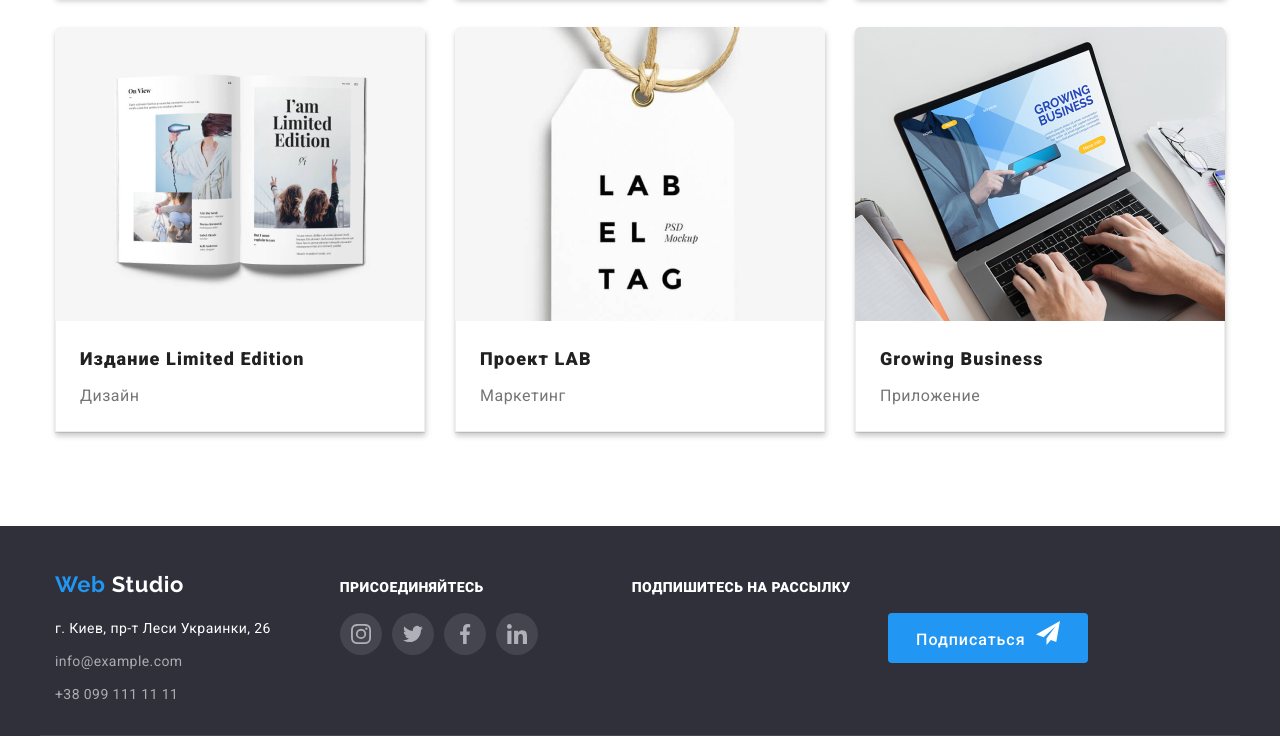
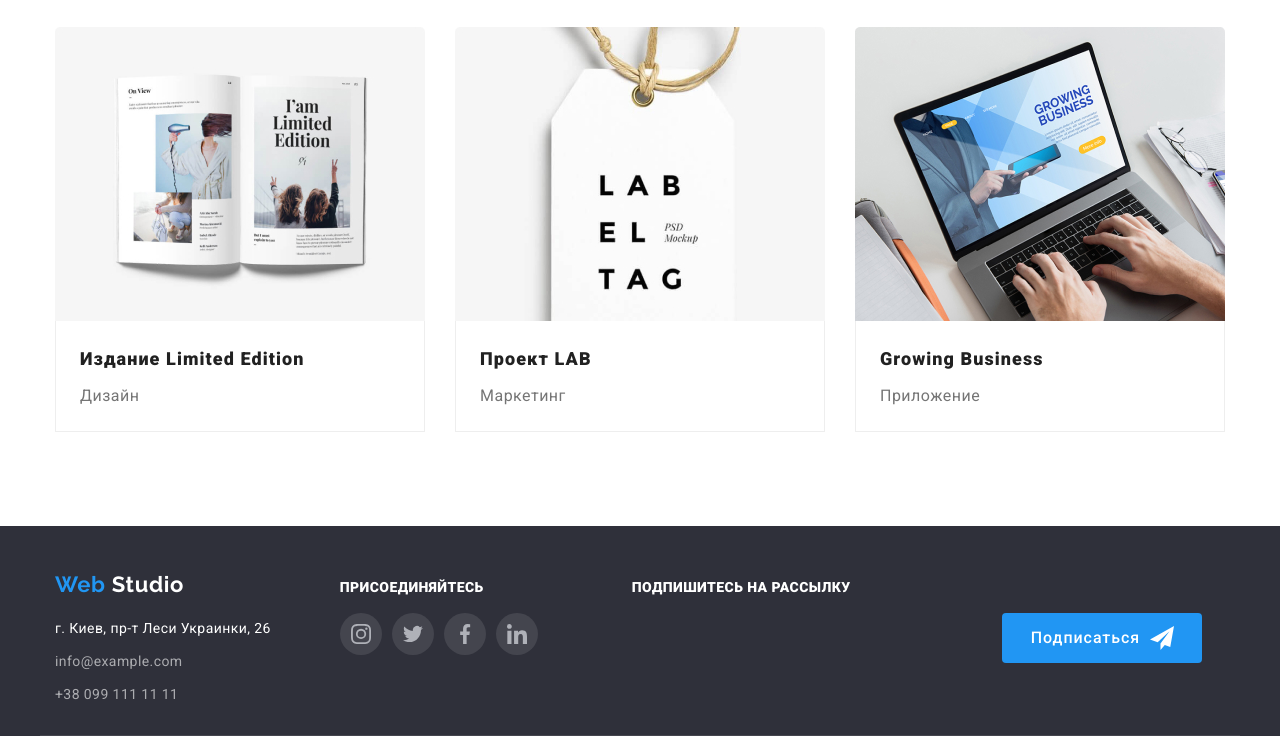
Before and after one commit to MaximPalahnii/goit-markup-hw-04, a plain HTML site: page portfolio.html in a window 1280 px wide. Shown: the part 1106-1842 px from the top of the page. Drawn offline with nearby package versions, Linux system fonts and the light colour scheme.

Commit message:
Домашка04 _26.06_4
gotovo pravki01

```diff
--- a/css/styles.css
+++ b/css/styles.css
@@ -118,8 +118,23 @@ footer .sociallinc {
 
 .footbutton {
   margin-top: 0px;
-  margin-left: 350px;
+  margin-left: 0px;
   padding-top: 0px;
+}
+
+.footteremail {
+  display: flex;
+  align-items: center;
+}
+
+.btn-form-footer {
+  margin-left: 464px;
+  display: flex;
+  align-items: center;
+  padding-left: 29px;
+  padding-top: 10px;
+  padding-right: 28px;
+  padding-bottom: 10px;
 }
 
 /* Header */
@@ -517,12 +532,14 @@ footer .social-item:not(:last-child) {
   display: block;
   width: 370px;
   margin: 15px;
+  border-radius: 5px 5px 0px 0px;
+  position: relative;
+}
 
+.works-item:hover,
+.works-item:focus {
   box-shadow: 1px 4px 6px rgba(0, 0, 0, 0.16), 0px 4px 4px rgba(0, 0, 0, 0.06),
     0px 1px 1px rgba(0, 0, 0, 0.12);
-  border-radius: 5px 5px 0px 0px;
-
-  position: relative;
 }
 
 .works-item .item-title {
--- a/portfolio.html
+++ b/portfolio.html
@@ -303,8 +303,9 @@
           <div class="subscribe-form">
             <p class="subscribe">Подпишитесь на рассылку</p>
           </div>
+          <!-- <div class="footteremail">E-mail</div> -->
           <div class="footbutton">
-            <button type="button" class="button main">
+            <button type="button" class="button main btn-form-footer">
               Подписаться<svg class="sendicon" width="24" height="24">
                 <use href="./images/sprite.svg#iconiconsend"></use>
               </svg>
```
Also changed, not shown: index.html (+2 -1 lines).
